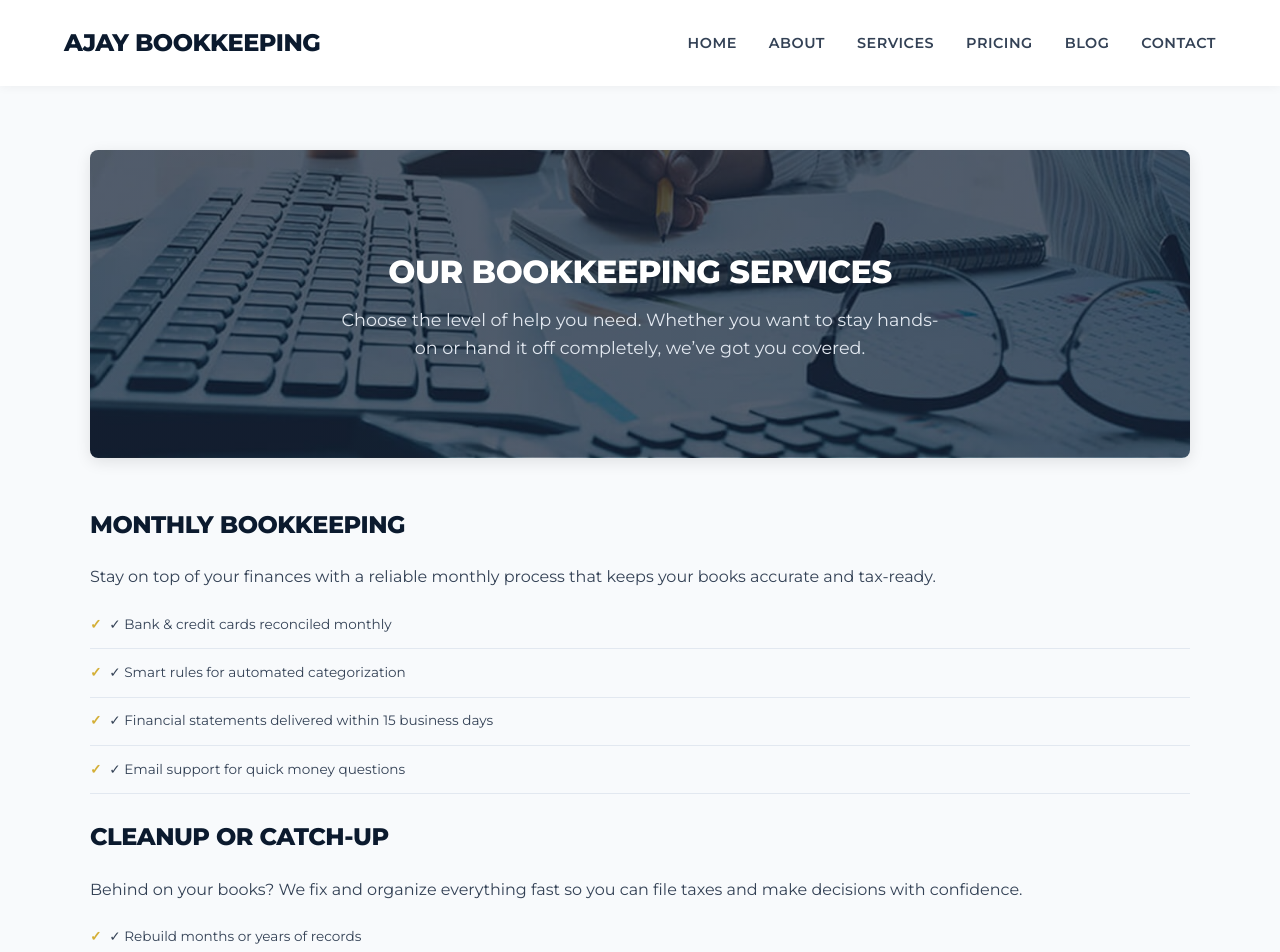
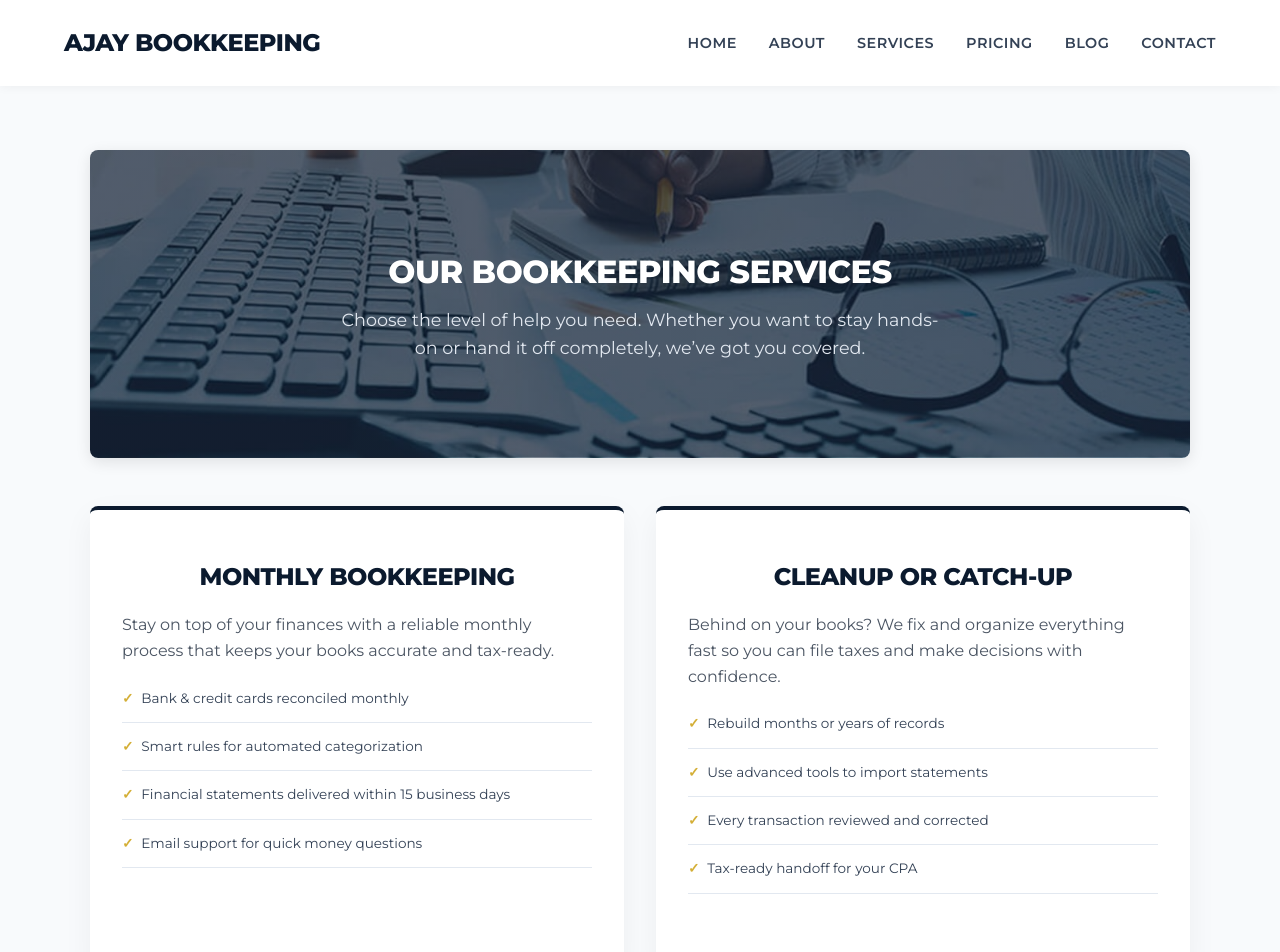
Before and after one commit to AKHAASH/ajayca-bookkeeping, a React (Vite) app: page /services in a window 1280 px wide. Shown: the top 952 px of the page. Built offline with nearby package versions, Linux system fonts and the light colour scheme.

Commit message:
service page styling

```diff
--- a/src/index.css
+++ b/src/index.css
@@ -308,6 +308,19 @@ section > p {
 .service-card:hover {
   transform: translateY(-8px);
   box-shadow: 0 15px 40px rgba(0,0,0,0.12);
+}
+
+.service-card h2 {
+  font-size: 1.5rem;
+  color: var(--primary);
+  margin-bottom: 1rem;
+  text-align: center;
+}
+
+.service-card p {
+  color: #4b5563;
+  margin-bottom: 1.5rem;
+  line-height: 1.6;
 }
 .pricing-grid {
   display: grid;
--- a/src/pages/Services.jsx
+++ b/src/pages/Services.jsx
@@ -8,26 +8,26 @@ function Services() {
         <p>Choose the level of help you need. Whether you want to stay hands-on or hand it off completely, we’ve got you covered.</p>
       </div>
 
-      <div className="services-list animate-slide-up delay-100">
-        <div className="service-item">
+      <div className="services-grid animate-slide-up delay-100">
+        <div className="service-card">
           <h2>Monthly Bookkeeping</h2>
           <p>Stay on top of your finances with a reliable monthly process that keeps your books accurate and tax-ready.</p>
           <ul>
-            <li>✓ Bank & credit cards reconciled monthly</li>
-            <li>✓ Smart rules for automated categorization</li>
-            <li>✓ Financial statements delivered within 15 business days</li>
-            <li>✓ Email support for quick money questions</li>
+            <li>Bank & credit cards reconciled monthly</li>
+            <li>Smart rules for automated categorization</li>
+            <li>Financial statements delivered within 15 business days</li>
+            <li>Email support for quick money questions</li>
           </ul>
         </div>
 
-        <div className="service-item">
+        <div className="service-card">
           <h2>Cleanup or Catch-up</h2>
           <p>Behind on your books? We fix and organize everything fast so you can file taxes and make decisions with confidence.</p>
           <ul>
-            <li>✓ Rebuild months or years of records</li>
-            <li>✓ Use advanced tools to import statements</li>
-            <li>✓ Every transaction reviewed and corrected</li>
-            <li>✓ Tax-ready handoff for your CPA</li>
+            <li>Rebuild months or years of records</li>
+            <li>Use advanced tools to import statements</li>
+            <li>Every transaction reviewed and corrected</li>
+            <li>Tax-ready handoff for your CPA</li>
           </ul>
         </div>
       </div>
```
